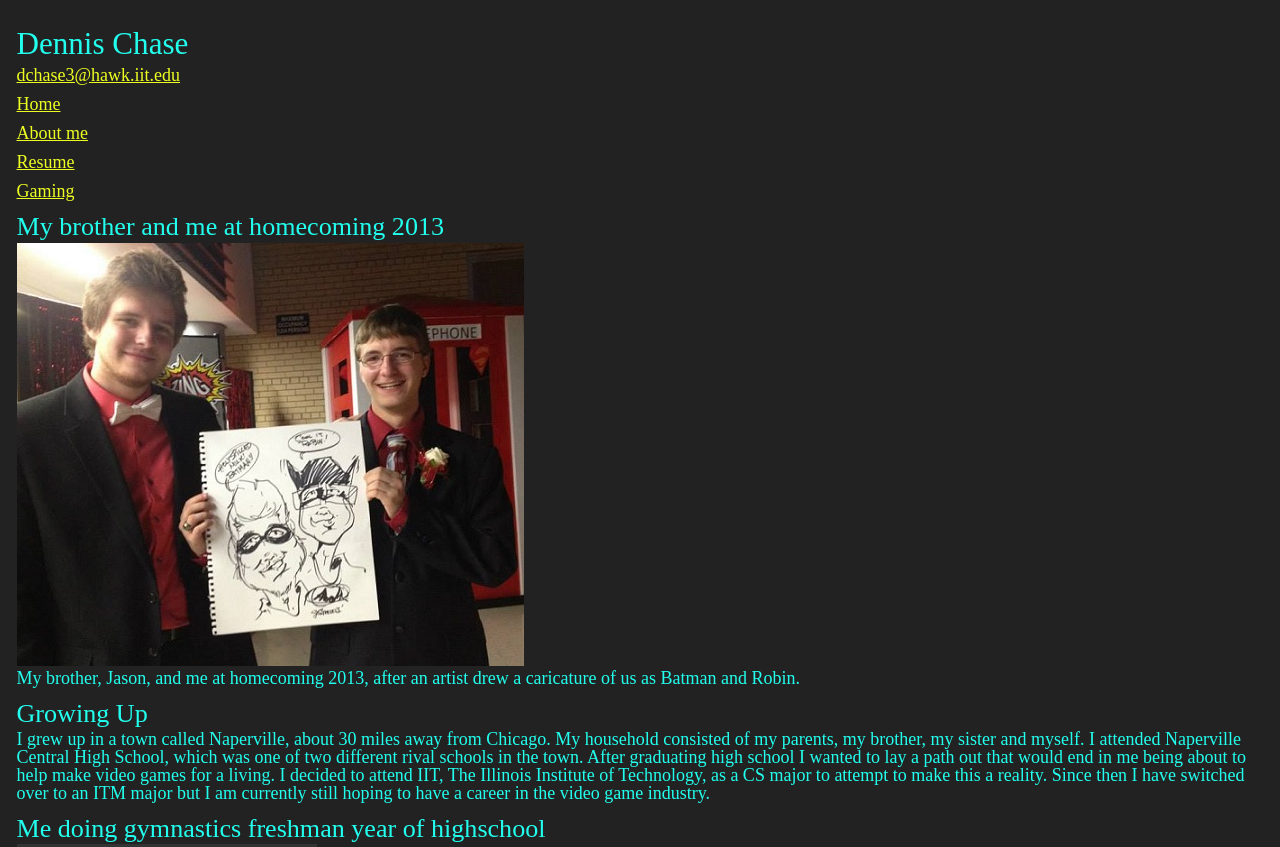
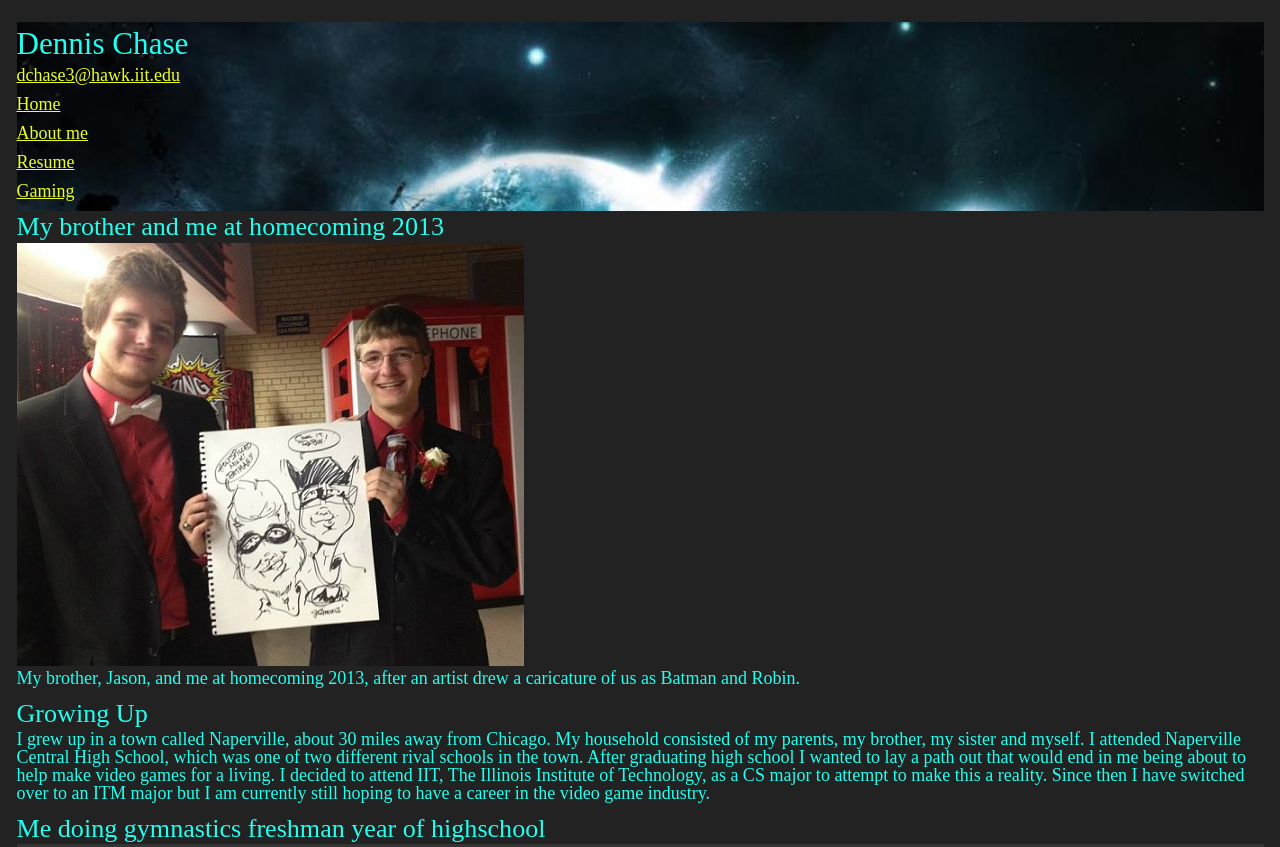
Before and after one commit to dchase3/dchase3.github.io, a plain HTML site: page about/index.html in a window 1280 px wide. Shown: the top 847 px of the page. Drawn offline with Linux system fonts and the light colour scheme; grey boxes are pictures that could not be loaded.

Commit message:
Upgrading header

```diff
--- a/css/screen.css
+++ b/css/screen.css
@@ -45,6 +45,28 @@ li:last-child {
   padding-bottom: 0;
 }
 
+img {
+  max-width: 100%;
+}
+
+video {
+  width: 100%;
+}
+
+header {
+  background: url(../img/space_cover.jpg) #222;
+  -webkit-background-size: 100%;
+  -moz-background-size: 100%;
+  -o-background-size: 100%;
+  background-size: 100%;
+  -webkit-background-size: cover;
+  -moz-background-size: cover;
+  -o-background-size: cover;
+  background-size: cover;
+  background-repeat: no-repeat;
+  text-align: left;
+}
+
 /*modular styles*/
 
 .content ul {
```
Also changed, not shown: img/space_cover.jpg (added).
